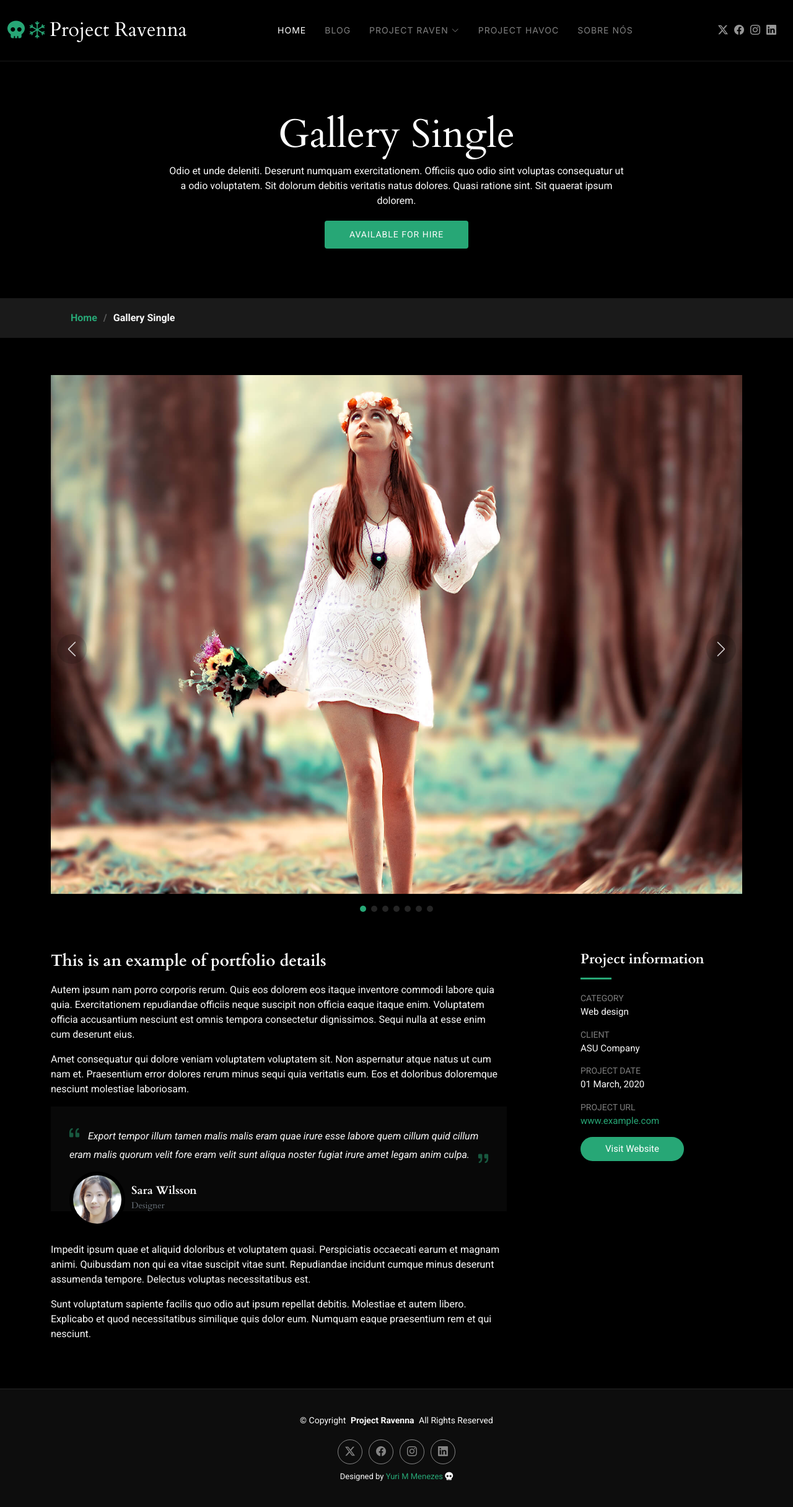
After one commit to yurythx/Ravenna, a Django app: page /mangas-details/ in a window 1280 px wide. The commit adds this page. Shown: the whole page at 62% size. Run offline with Django 5.2, Linux system fonts and the light colour scheme; some libraries are stand-ins or nearby versions.

Commit message:
Ravenna-0.2

```diff
--- a/apps/base/templates/parciais/_nav.html
+++ b/apps/base/templates/parciais/_nav.html
@@ -33,8 +33,8 @@
                 <li><a href="{% url 'blog-details' %}">Blog detalhes</a></li>
                 <li class="dropdown"><a href="#"><span>Deep Dropdown</span> <i class="bi bi-chevron-down toggle-dropdown"></i></a>
                   <ul>
-                    <li><a href="#">Deep Dropdown 1</a></li>
-                    <li><a href="#">Deep Dropdown 2</a></li>
+                    <li><a href="{% url 'mangas' %}">Mangas</a></li>
+                    <li><a href="{% url 'mangas-details' %}">Mangas-detalhes</a></li>
                     <li><a href="#">Deep Dropdown 3</a></li>
                     <li><a href="#">Deep Dropdown 4</a></li>
                     <li><a href="{% url 'index' %}">index</a></li>
--- a/apps/contas/templates/login.html
+++ b/apps/contas/templates/registration/login.html
@@ -1,6 +1,6 @@
-{% extends 'base_auth.html' %}
+{% extends 'base.html' %}
 {% block title %}Login{% endblock %}
-{% block content_auth %}
+{% block content %}
 <form method="post" action="{% url 'login' %}">
     {% csrf_token %}
     <h4>Login</h4>
--- /dev/null
+++ b/apps/pages/templates/mangas-detail.html
@@ -0,0 +1,150 @@
+
+{% extends 'base.html' %}
+
+{% block content %}
+
+
+  <main class="main">
+
+    <!-- Page Title -->
+    <div class="page-title" data-aos="fade">
+      <div class="heading">
+        <div class="container">
+          <div class="row d-flex justify-content-center text-center">
+            <div class="col-lg-8">
+              <h1>Gallery Single</h1>
+              <p class="mb-0">Odio et unde deleniti. Deserunt numquam exercitationem. Officiis quo odio sint voluptas consequatur ut a odio voluptatem. Sit dolorum debitis veritatis natus dolores. Quasi ratione sint. Sit quaerat ipsum dolorem.</p>
+              <a href="contact.html" class="cta-btn">Available for Hire<br></a>
+            </div>
+          </div>
+        </div>
+      </div>
+      <nav class="breadcrumbs">
+        <div class="container">
+          <ol>
+            <li><a href="index.html">Home</a></li>
+            <li class="current">Gallery Single</li>
+          </ol>
+        </div>
+      </nav>
+    </div><!-- End Page Title -->
+
+    <!-- Gallery Details Section -->
+    <section id="gallery-details" class="gallery-details section">
+
+      <div class="container" data-aos="fade-up">
+
+        <div class="portfolio-details-slider swiper init-swiper">
+          <script type="application/json" class="swiper-config">
+            {
+              "loop": true,
+              "speed": 600,
+              "autoplay": {
+                "delay": 5000
+              },
+              "slidesPerView": "auto",
+              "navigation": {
+                "nextEl": ".swiper-button-next",
+                "prevEl": ".swiper-button-prev"
+              },
+              "pagination": {
+                "el": ".swiper-pagination",
+                "type": "bullets",
+                "clickable": true
+              }
+            }
+          </script>
+          <div class="swiper-wrapper align-items-center">
+
+            <div class="swiper-slide">
+              <img src="assets/img/gallery/gallery-8.jpg" alt="">
+            </div>
+
+            <div class="swiper-slide">
+              <img src="assets/img/gallery/gallery-9.jpg" alt="">
+            </div>
+
+            <div class="swiper-slide">
+              <img src="assets/img/gallery/gallery-10.jpg" alt="">
+            </div>
+
+            <div class="swiper-slide">
+              <img src="assets/img/gallery/gallery-11.jpg" alt="">
+            </div>
+
+            <div class="swiper-slide">
+              <img src="assets/img/gallery/gallery-12.jpg" alt="">
+            </div>
+
+            <div class="swiper-slide">
+              <img src="assets/img/gallery/gallery-13.jpg" alt="">
+            </div>
+
+            <div class="swiper-slide">
+              <img src="assets/img/gallery/gallery-14.jpg" alt="">
+            </div>
+
+          </div>
+          <div class="swiper-button-prev"></div>
+          <div class="swiper-button-next"></div>
+          <div class="swiper-pagination"></div>
+        </div>
+
+        <div class="row justify-content-between gy-4 mt-4">
+
+          <div class="col-lg-8" data-aos="fade-up">
+            <div class="portfolio-description">
+              <h2>This is an example of portfolio details</h2>
+              <p>
+                Autem ipsum nam porro corporis rerum. Quis eos dolorem eos itaque inventore commodi labore quia quia. Exercitationem repudiandae officiis neque suscipit non officia eaque itaque enim. Voluptatem officia accusantium nesciunt est omnis tempora consectetur dignissimos. Sequi nulla at esse enim cum deserunt eius.
+              </p>
+              <p>
+                Amet consequatur qui dolore veniam voluptatem voluptatem sit. Non aspernatur atque natus ut cum nam et. Praesentium error dolores rerum minus sequi quia veritatis eum. Eos et doloribus doloremque nesciunt molestiae laboriosam.
+              </p>
+
+              <div class="testimonial-item">
+                <p>
+                  <i class="bi bi-quote quote-icon-left"></i>
+                  <span>Export tempor illum tamen malis malis eram quae irure esse labore quem cillum quid cillum eram malis quorum velit fore eram velit sunt aliqua noster fugiat irure amet legam anim culpa.</span>
+                  <i class="bi bi-quote quote-icon-right"></i>
+                </p>
+                <div>
+                  <img src="assets/img/testimonials/testimonials-2.jpg" class="testimonial-img" alt="">
+                  <h3>Sara Wilsson</h3>
+                  <h4>Designer</h4>
+                </div>
+              </div>
+
+              <p>
+                Impedit ipsum quae et aliquid doloribus et voluptatem quasi. Perspiciatis occaecati earum et magnam animi. Quibusdam non qui ea vitae suscipit vitae sunt. Repudiandae incidunt cumque minus deserunt assumenda tempore. Delectus voluptas necessitatibus est.
+              </p>
+
+              <p>
+                Sunt voluptatum sapiente facilis quo odio aut ipsum repellat debitis. Molestiae et autem libero. Explicabo et quod necessitatibus similique quis dolor eum. Numquam eaque praesentium rem et qui nesciunt.
+              </p>
+
+            </div>
+          </div>
+
+          <div class="col-lg-3" data-aos="fade-up" data-aos-delay="100">
+            <div class="portfolio-info">
+              <h3>Project information</h3>
+              <ul>
+                <li><strong>Category</strong> Web design</li>
+                <li><strong>Client</strong> ASU Company</li>
+                <li><strong>Project date</strong> 01 March, 2020</li>
+                <li><strong>Project URL</strong> <a href="#">www.example.com</a></li>
+                <li><a href="#" class="btn-visit align-self-start">Visit Website</a></li>
+              </ul>
+            </div>
+          </div>
+
+        </div>
+
+      </div>
+
+    </section><!-- /Gallery Details Section -->
+
+  </main>
+
+  {% endblock %}
--- a/apps/pages/urls.py
+++ b/apps/pages/urls.py
@@ -8,7 +8,9 @@ urlpatterns = [
 
     path('', views.index, name='index'),
     path('about/', views.about, name='about'),
-    path('blog_index/', views.blog_index, name='blog-index'),
-    path('blog_details/', views.blog_details, name='blog-details'),
+    path('blog-index/', views.blog_index, name='blog-index'),
+    path('blog-details/', views.blog_details, name='blog-details'),
+    path('mangas/', views.mangas, name='mangas'),
+    path('mangas-details/', views.mangas_details, name='mangas-details'),
 
 ]
--- a/apps/pages/views.py
+++ b/apps/pages/views.py
@@ -18,3 +18,11 @@ def blog_index(request):
 def blog_details(request):
 
     return render(request, 'blog-details.html')
+
+def mangas(request):
+
+    return render(request, 'mangas.html')
+
+def mangas_details(request):
+
+    return render(request, 'mangas-detail.html')
```
Also changed, not shown: apps/contas/views.py (+6 -6 lines), apps/pages/templates/mangas.html (added, +126 -0 lines).
